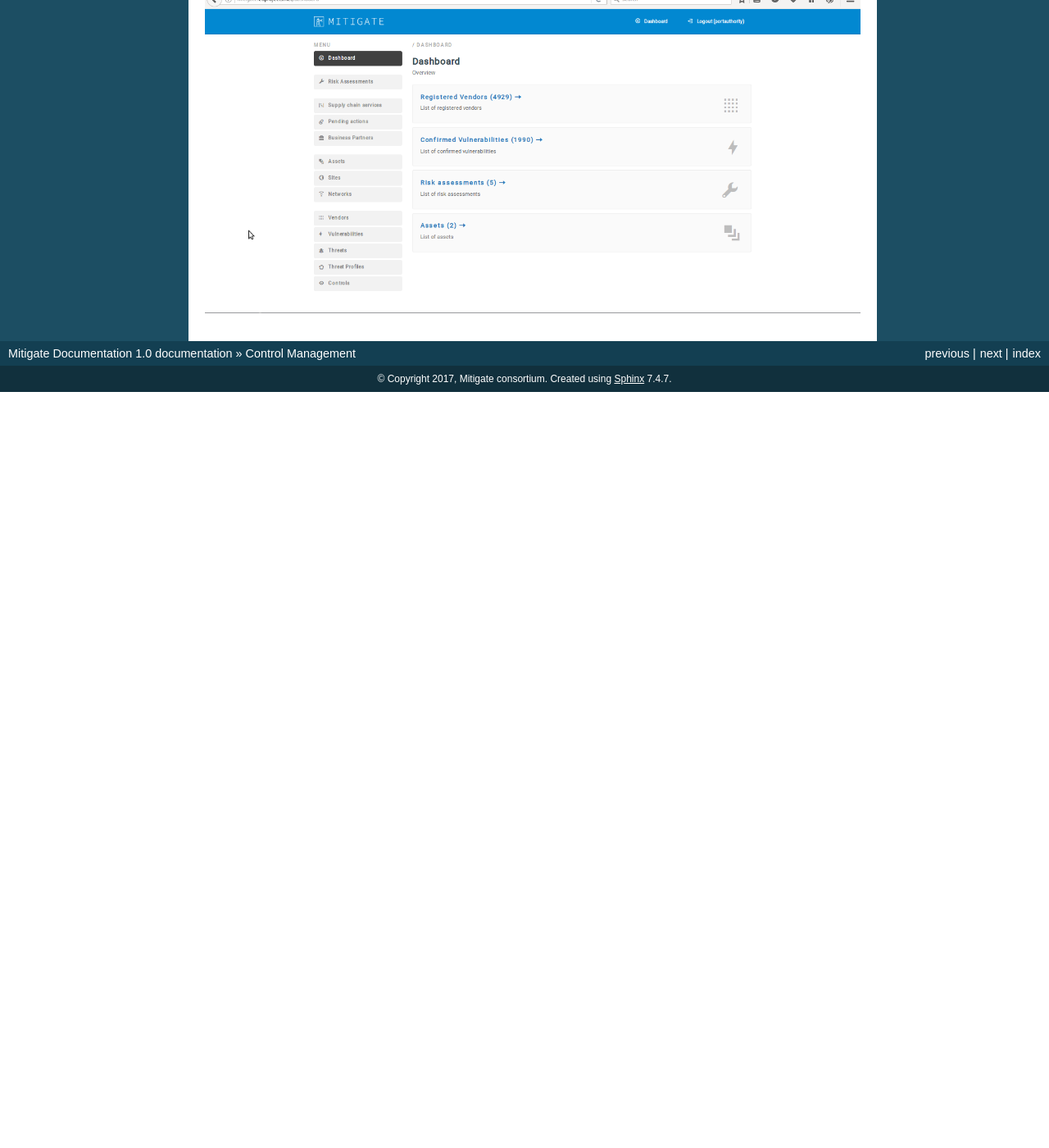
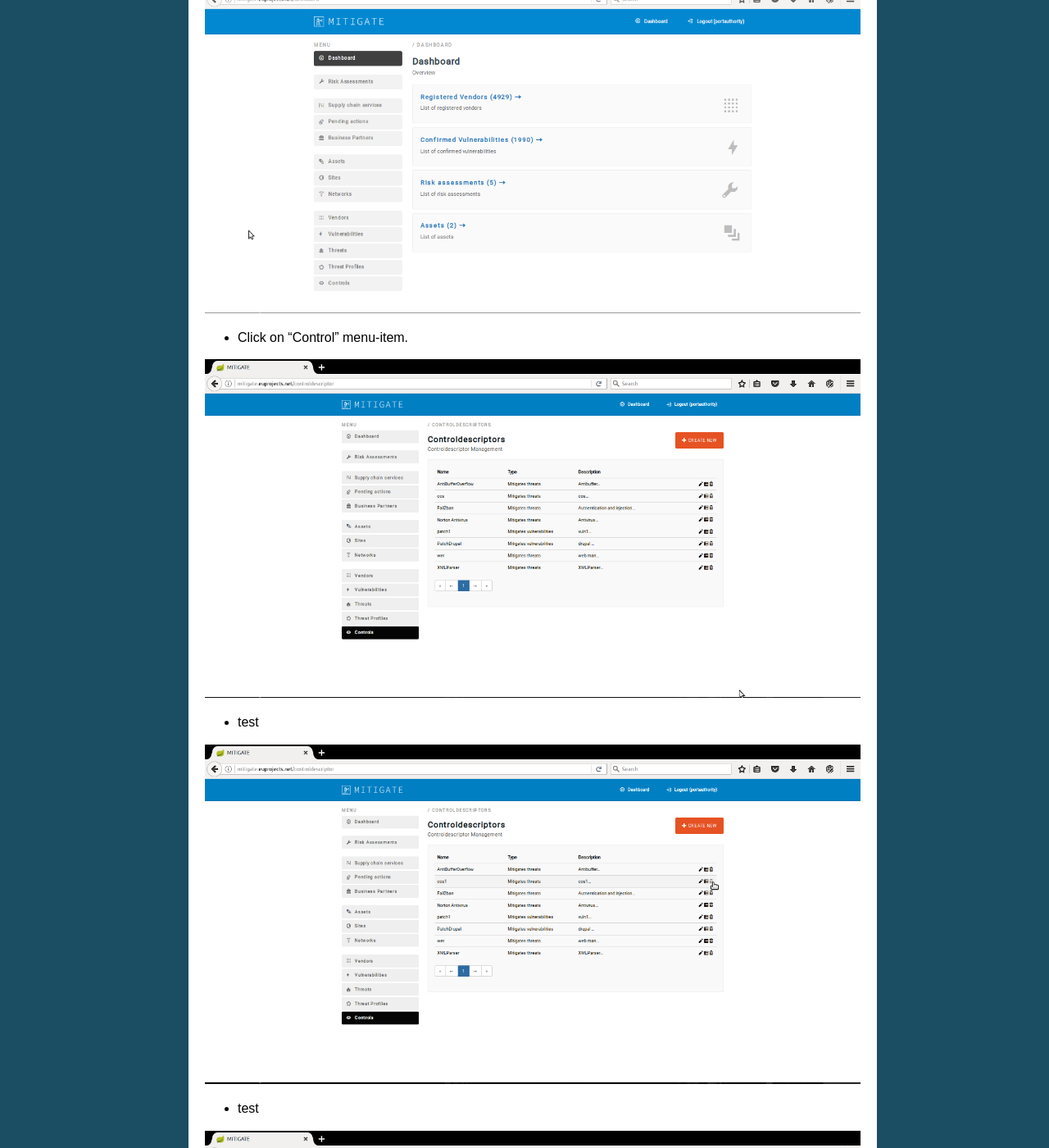
Before and after one commit to singularlogic/mitigate-documentation, a Sphinx documentation site: the page built from docs/f_control.rst, in a window 1280 px wide and 1400 px high, scrolled down 5093 px. Shown: the whole window at 82% size. Built offline with Sphinx 7.4.7, drawn with Linux system fonts in a browser that asks for light colours; before the commit the page ends 5571 px from its top, so only the background shows below that.

Commit message:
Update f_control.rst

```diff
--- a/docs/f_control.rst
+++ b/docs/f_control.rst
@@ -55,3 +55,15 @@ Delete a Control
 - Initially the user must login.
 
 .. image:: assets/Log_4.png
+
+- Click on “Control” menu-item.
+
+.. image:: assets/mc.png
+
+- test
+
+.. image:: assets/dc.png
+
+- test
+
+.. image:: assets/dc_2.png
```
